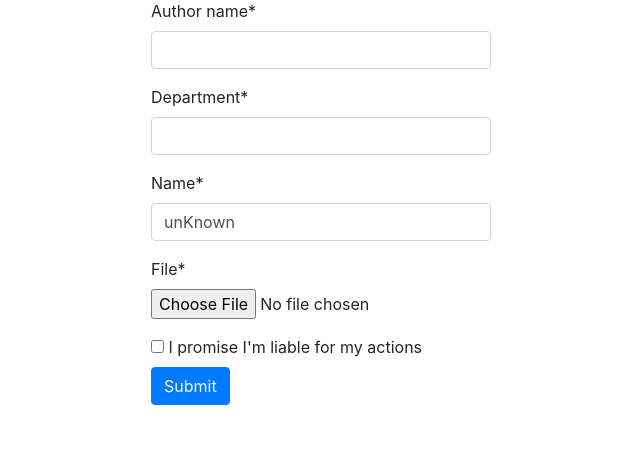
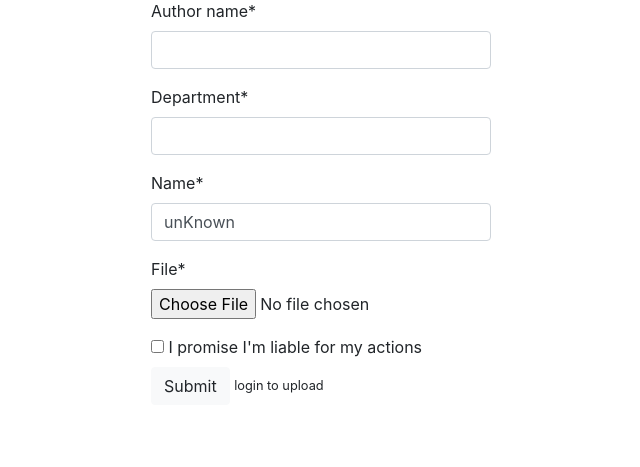
Before and after one commit to baarath9829/webapp-project-, a Django app: page /noteitdown/upload in a window 1280 px wide. Shown: the part 251-718 px from the top of the page, without its empty margins (319-959 px from the left). Run offline with Django 3.2, Linux system fonts and the light colour scheme; some libraries are stand-ins or nearby versions.

Commit message:
upload permission

```diff
--- a/noteitdown/templates/noteitdown/upload.html
+++ b/noteitdown/templates/noteitdown/upload.html
@@ -11,7 +11,12 @@
         <div class="checkbox">
             <label><input type="checkbox" value=""> I promise I'm liable for my actions </label>
         </div>
+        {% if user.is_authenticated %}
         <button type="submit" class="btn btn-primary"> Submit</button>
+        {% else %}
+        <div class="btn btn-light">Submit</div>
+        <small> login to upload </small>
+        {% endif %}
     </form>
             </div>
         </div>
--- a/website/settings.py
+++ b/website/settings.py
@@ -160,4 +160,4 @@ GS_BUCKET_NAME = os.environ.get('GS_BUCKET_NAME')
 
 CRISPY_TEMPLATE_PACK = "bootstrap4"
 
-LOGIN_REDIRECT_URL = 'home'
+LOGIN_REDIRECT_URL = 'upload'
```
